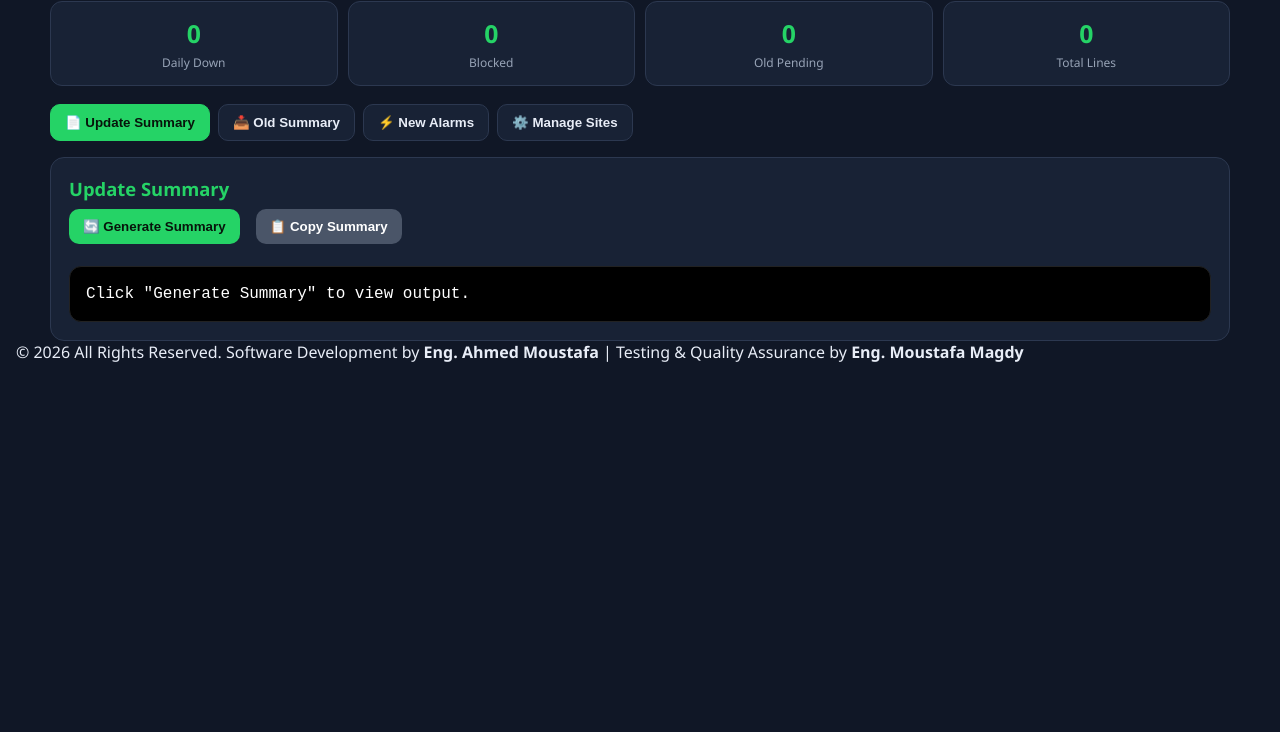
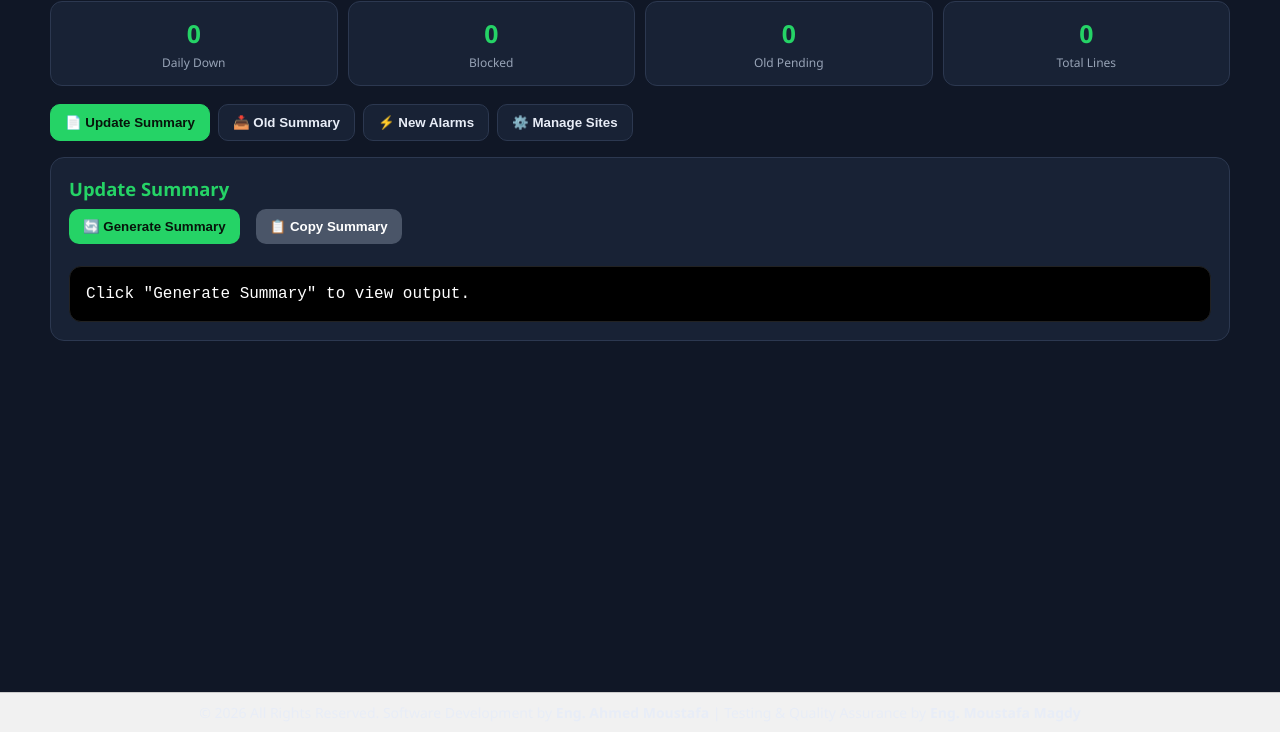
Before and after one commit to Mouztafa/WA, a plain HTML site: page index.html in a window 1280 px wide. Shown: the part 68-800 px from the top of the page. Drawn offline with Linux system fonts and the light colour scheme.

Commit message:
Update index.html

```diff
--- a/index.html
+++ b/index.html
@@ -1364,12 +1364,26 @@ function clearAll(){
 }
 document.getElementById("editModal").addEventListener("click",function(e){if(e.target===this)closeModal();});
 </script>
-  <footer class="bg-arch-dark text-white py-8 text-center">
-    <p>
+  <footer class="footer">
+  <p>
     &copy; 2026 All Rights Reserved.
     Software Development by <strong>Eng. Ahmed Moustafa</strong> |
     Testing &amp; Quality Assurance by <strong>Eng. Moustafa Magdy</strong>
-    </p>
-  </footer>
+  </p>
+</footer>
+
+<style>
+  .footer {
+    position: fixed;
+    bottom: 0;
+    left: 0;
+    width: 100%;
+    text-align: center;
+    padding: 10px;
+    background-color: #f1f1f1;
+    border-top: 1px solid #ccc;
+    font-size: 14px;
+  }
+</style>
 </body>
 </html>
```
